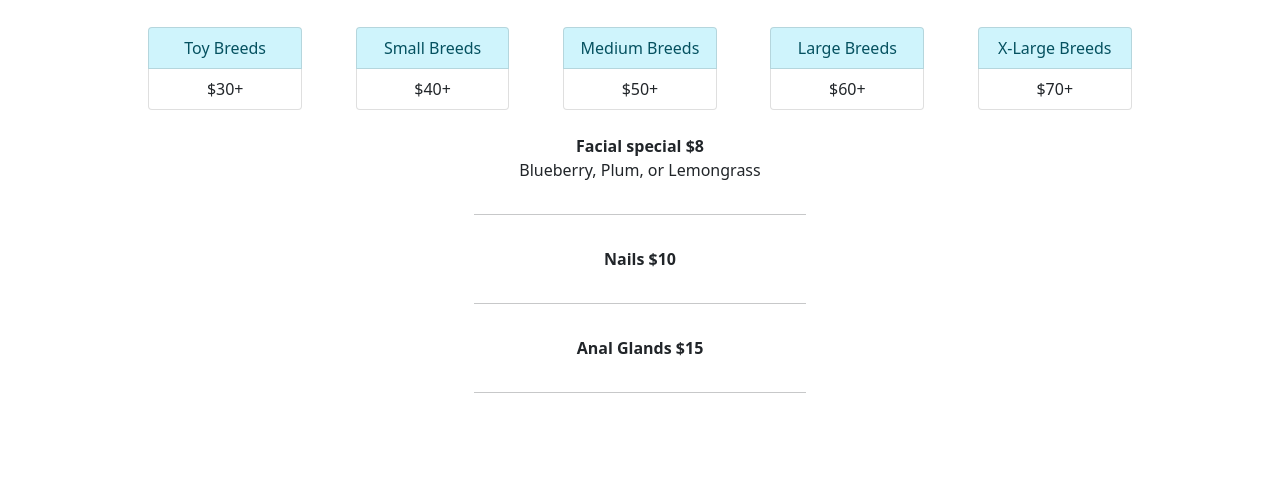
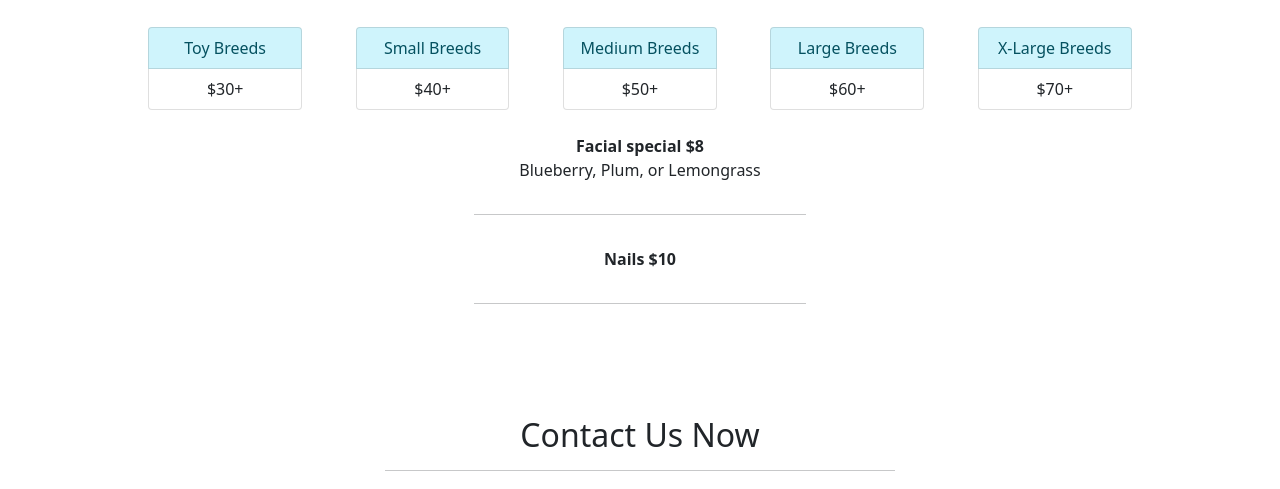
Before and after one commit to lastcson/project_julie, a plain HTML site: page index.html in a window 1280 px wide. Shown: the part 2283-2772 px from the top of the page. Drawn offline with nearby package versions, Linux system fonts and the light colour scheme.

Commit message:
removed anal glands

```diff
--- a/index.html
+++ b/index.html
@@ -180,12 +180,6 @@
           <div class="col-4 box">
             <hr>
           </div>
-          <div class="col-12 mt-3 box">
-            <p class="text-center"><b>Anal Glands $15</b></p>
-          </div>
-          <div class="col-4 box">
-            <hr>
-          </div>
         </row>
       </div>
     </row>
```
Also changed, not shown: 1 other file.
